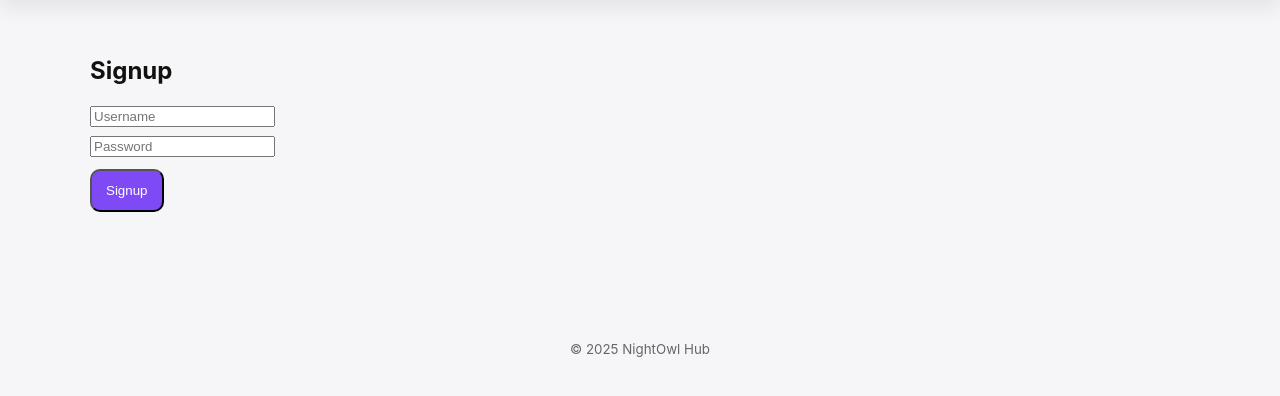
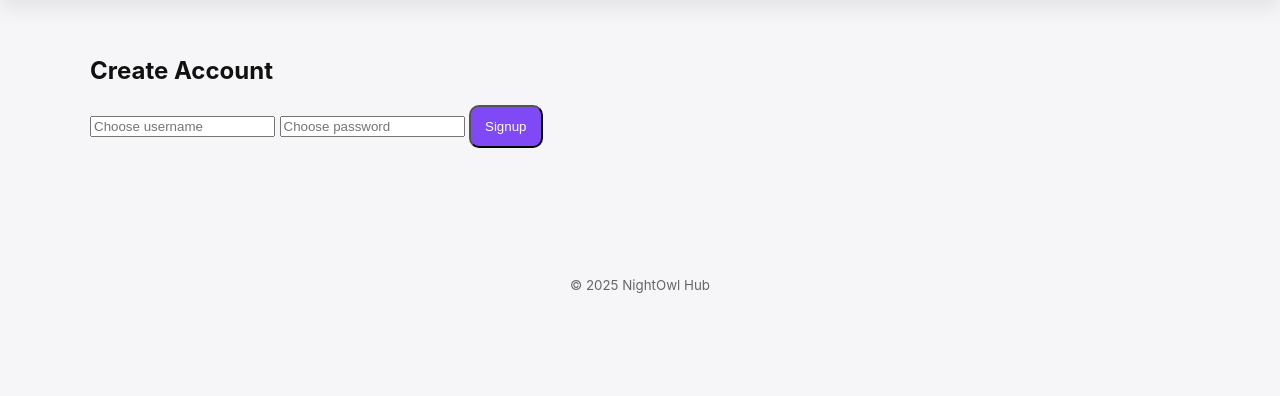
Before and after one commit to dhrubajyoti2468-design/ecommerce, a Flask app: page /signup in a window 1280 px wide. Shown: the part 75-471 px from the top of the page. Run offline with Flask 3, Linux system fonts and the light colour scheme.

Commit message:
Update signup form with new layout and placeholders

```diff
--- a/nightowl app/templates/signup.html
+++ b/nightowl app/templates/signup.html
@@ -1,9 +1,10 @@
 {% extends "base.html" %}
 {% block content %}
-<h2>Signup</h2>
-<form method="post" style="max-width:360px">
-  <div><input name="username" placeholder="Username" required></div>
-  <div style="margin-top:8px"><input name="password" type="password" placeholder="Password" required></div>
-  <div style="margin-top:12px"><button class="btn" type="submit">Signup</button></div>
+<h2>Create Account</h2>
+
+<form method="post" class="auth-box">
+  <input type="text" name="username" placeholder="Choose username" required>
+  <input type="password" name="password" placeholder="Choose password" required>
+  <button class="btn">Signup</button>
 </form>
 {% endblock %}
```
